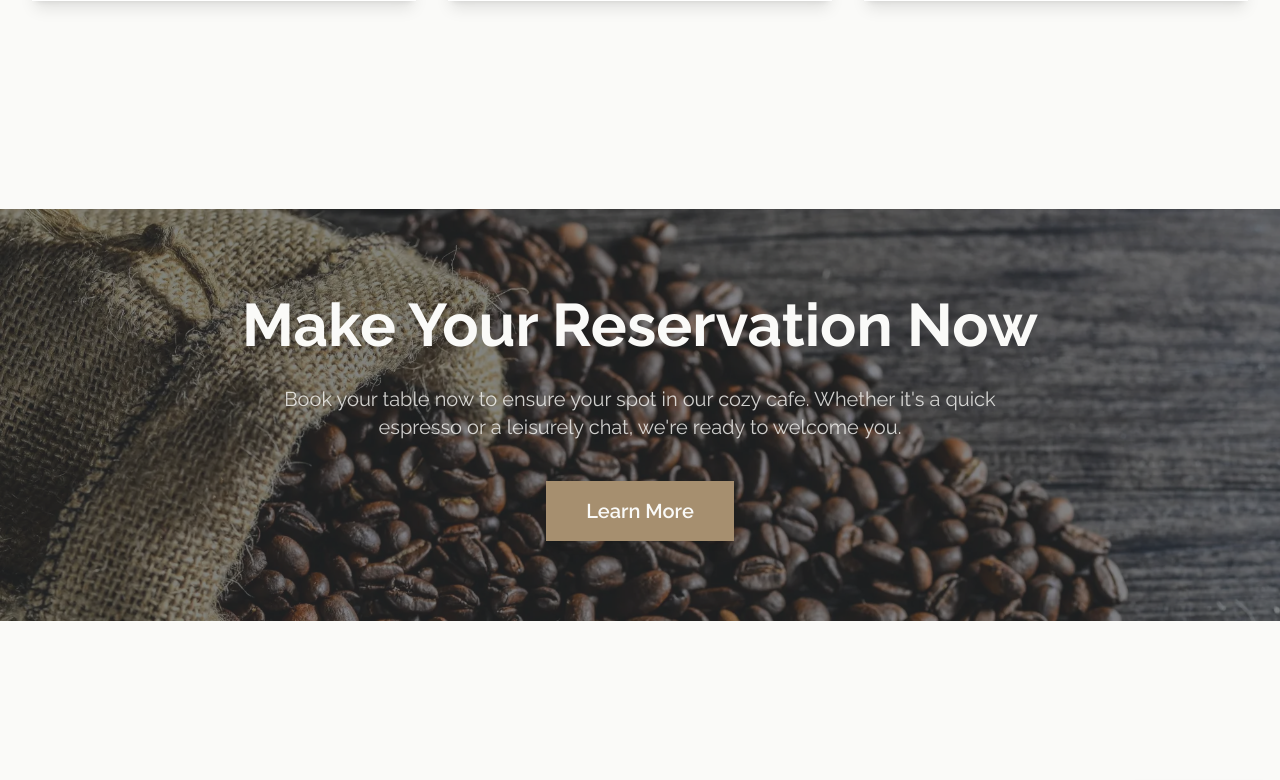
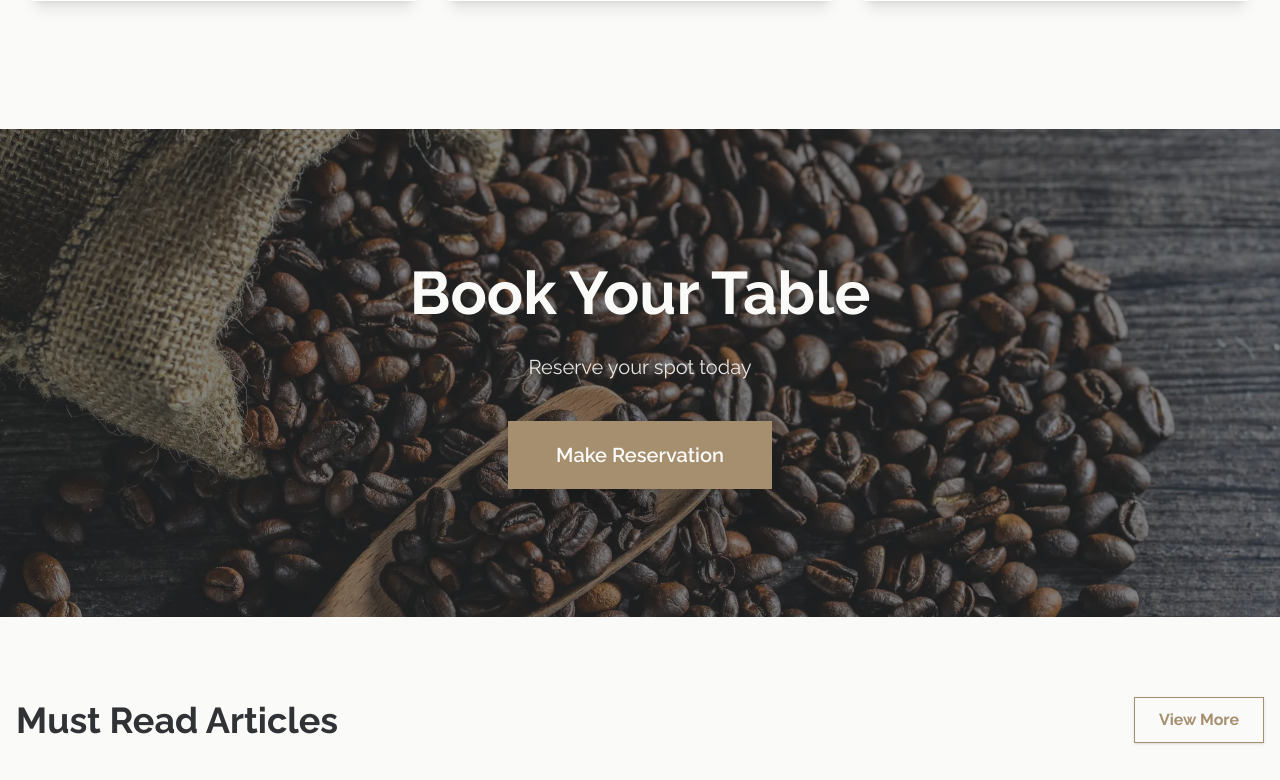
Before and after one commit to viktor-codes/coffe-shop, a Next.js app: page / in a window 1280 px wide. Shown: the part 4100-4880 px from the top of the page. Built offline with nearby package versions, Linux system fonts and the light colour scheme.

Commit message:
Update reservation section

```diff
--- a/app/page.tsx
+++ b/app/page.tsx
@@ -12,6 +12,8 @@ import aboutImage from '@/assets/about.webp'
 
 import { features } from '@/config/features'
 import { menuItems } from '@/config/menu'
+import { testimonialsData } from '@/config/testimonials'
+import ctaImage from '@/assets/cta-image.webp'
 
 export default function Home() {
 	return (
@@ -28,8 +30,13 @@ export default function Home() {
 				imageAlt='Coffee machine'
 				founded={2010}
 			/>
-			<Testimonials />
-			<Reservation />
+			<Testimonials testimonials={testimonialsData} />
+			<Reservation
+				title='Book Your Table'
+				description='Reserve your spot today'
+				backgroundImage={ctaImage}
+				imageAlt='Cafe interior'
+			/>
 			<Articles />
 			<Footer />
 		</>
--- a/components/sections/reservation/index.ts
+++ b/components/sections/reservation/index.ts
@@ -0,0 +1,2 @@
+export { default } from './reservation'
+export type { ReservationProps } from './reservation.types'
--- a/components/sections/reservation/reservation.tsx
+++ b/components/sections/reservation/reservation.tsx
@@ -1,37 +1,79 @@
 import Image from 'next/image'
-import ctaImage from '@/assets/441.webp'
+import Button from '@/components/ui/button'
+import Container from '@/components/ui/container'
+import { ReservationProps } from './reservation.types'
 
-const reservation = () => {
+/**
+ * Full-width CTA section with background image overlay
+ *
+ * @example
+ * <Reservation
+ *   title="Book Your Table"
+ *   description="Reserve your spot today"
+ *   backgroundImage={ctaImage}
+ *   imageAlt="Cafe interior"
+ * />
+ */
+const Reservation = ({
+	title,
+	description,
+	backgroundImage,
+	imageAlt,
+	ctaText = 'Make Reservation',
+	ctaHref = '/reservation',
+	overlayOpacity = 60,
+	className = '',
+}: ReservationProps) => {
 	return (
-		<section className='relative container  2xl:max-w-7xl mx-auto my-20 py-20 overflow-hidden'>
+		<section
+			className={`relative py-20 lg:py-32 overflow-hidden ${className}`}
+			aria-labelledby='reservation-heading'
+		>
+			{/* Background Image */}
 			<Image
-				src={ctaImage}
-				alt='Coffee shop interior - background for reservation CTA'
-				className='absolute object-cover w-full object-center inset-0 z-0'
+				src={backgroundImage}
+				alt={imageAlt}
+				fill
+				className='absolute object-cover object-center z-0'
+				sizes='100vw'
+				priority={false}
 			/>
+
 			{/* Dark Overlay for Text Readability */}
-			<div className='absolute inset-0 bg-dark/60 z-10'></div>{' '}
-			{/* 60% opaque dark overlay */}
-			{/* Content Container - Centered and on top of overlay */}
-			<div className='relative container mx-auto text-center z-20 px-4'>
-				{' '}
-				{/* z-20 to be above overlay */}
+			<div
+				className='absolute inset-0 bg-dark z-10'
+				style={{ opacity: overlayOpacity / 100 }}
+				aria-hidden='true'
+			/>
+
+			{/* Content Container */}
+			<Container maxWidth='7xl' className='relative z-20'>
+				<div className='text-center max-w-4xl mx-auto'>
 					{/* Headline */}
-				<h2 className='text-5xl lg:text-6xl font-bold text-light leading-[120%] mb-6'>
-					Make Your Reservation Now
+					<h2
+						id='reservation-heading'
+						className='text-4xl sm:text-5xl lg:text-6xl font-bold text-light leading-[120%] mb-6'
+					>
+						{title}
 					</h2>
+
 					{/* Description */}
-				<p className='text-xl text-light/80 max-w-3xl mx-auto mb-10'>
-					Book your table now to ensure your spot in our cozy cafe. Whether it's
-					a quick espresso or a leisurely chat, we're ready to welcome you.
+					<p className='text-lg sm:text-xl text-light/90 mb-10 max-w-3xl mx-auto'>
+						{description}
 					</p>
+
 					{/* CTA Button */}
-				<button className='self-start font-semibold bg-primary px-10 py-4 text-light shadow-lg cursor-pointer hover:scale-105 transition-all whitespace-nowrap text-xl mx-auto block w-fit'>
-					Learn More
-				</button>
+					<Button
+						href={ctaHref}
+						size='lg'
+						className='text-xl px-12 py-5 shadow-2xl hover:shadow-primary/50'
+					>
+						{ctaText}
+					</Button>
 				</div>
+			</Container>
 		</section>
 	)
 }
 
-export default reservation
+export default Reservation
--- a/components/sections/testimonials/testimonials.tsx
+++ b/components/sections/testimonials/testimonials.tsx
@@ -2,10 +2,9 @@ import Section from '@/components/ui/section'
 import SectionHeader from '@/components/ui/section-header'
 import TestimonialCard from './testimonial-card'
 import { TestimonialsProps } from './testimonials.types'
-import { testimonialsData } from '@/config/testimonials'
 
 const Testimonials = ({
-	testimonials = testimonialsData,
+	testimonials,
 	title = 'What Our Customers Say',
 	description = 'Read the latest love notes from our community.',
 	className = '',
```
Also changed, not shown: components/sections/about/about.tsx (+0 -12 lines), components/sections/reservation/reservation.types.ts (+12 -0 lines), assets/cta-image.webp (renamed from assets/441.webp). Lines whose indentation alone changed are shown as unchanged.
